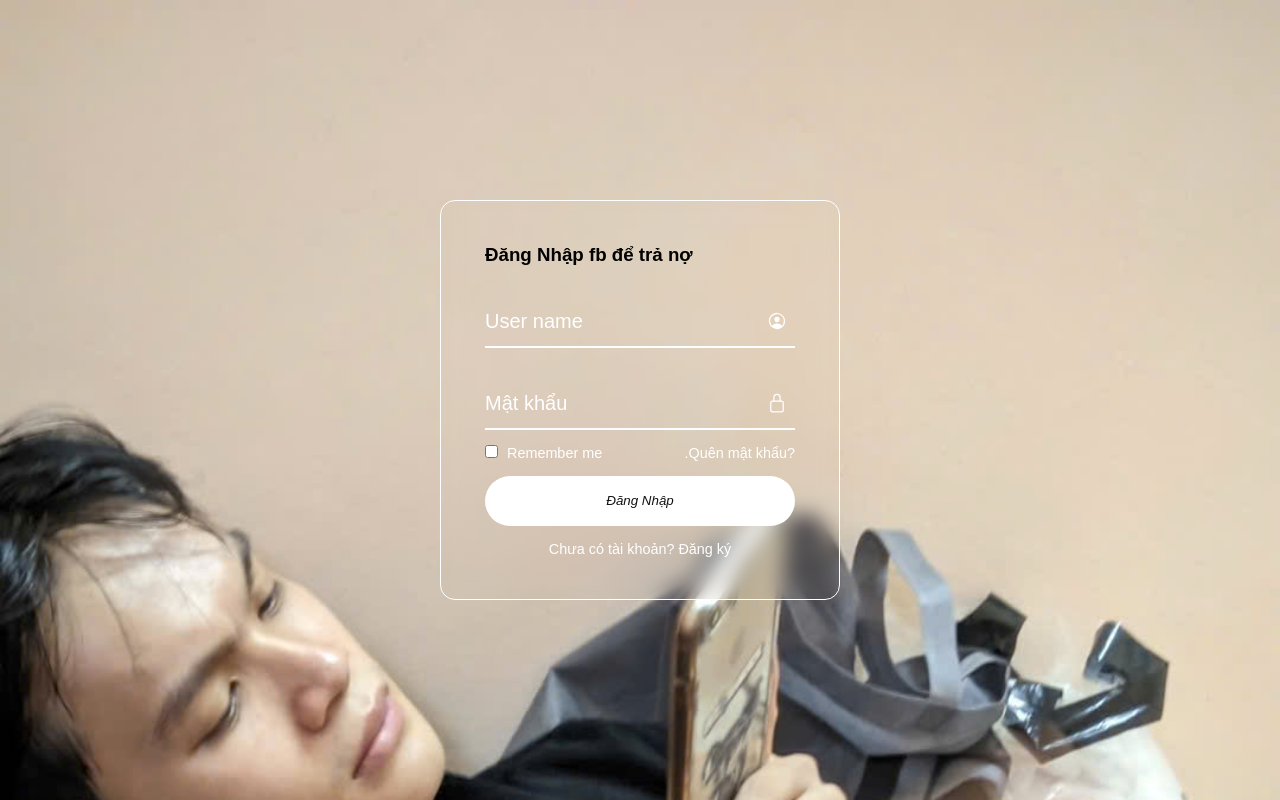
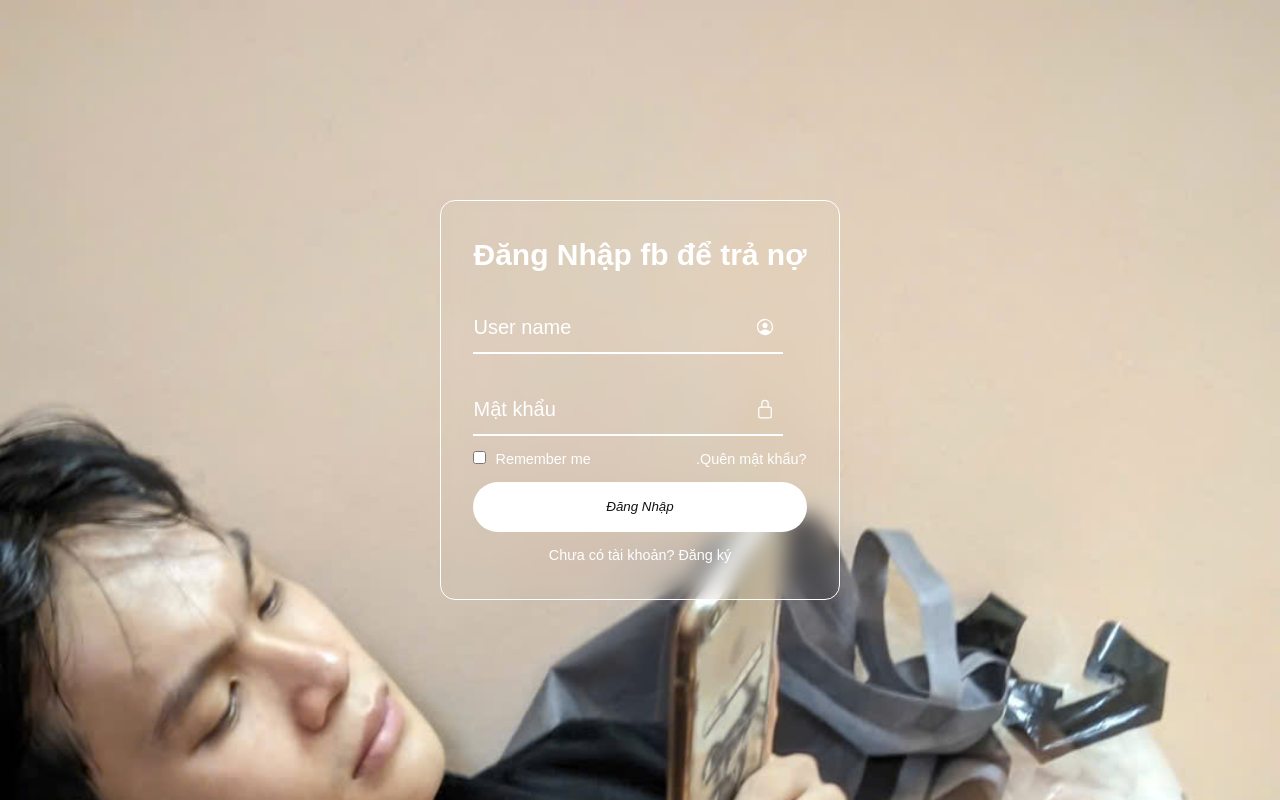
Before and after one commit to namder03/namder03.github.io, a plain HTML site: page index.html in a window 1280 px wide. Drawn offline with nearby package versions, Linux system fonts and the light colour scheme.

Commit message:
Update style2.css

```diff
--- a/style2.css
+++ b/style2.css
@@ -39,8 +39,8 @@ section {
   justify-content: center;
   align-items: center;
 }
-h2 {
-  font-size: 40px;
+h3 {
+  font-size: 30px;
   color:#fff;
   text-align: center;
 }
```
